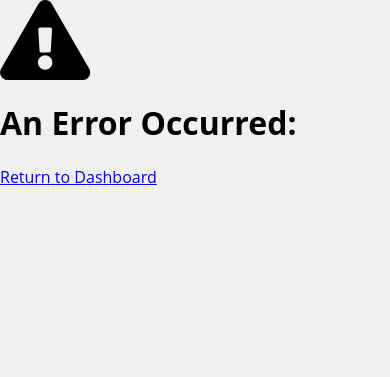
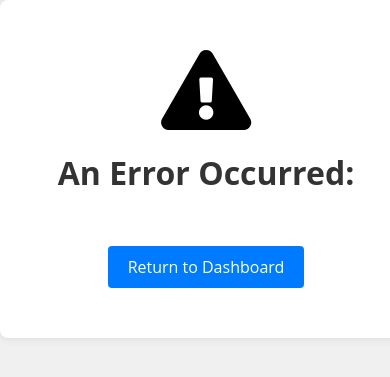
Before and after one commit to DevGauge/PursuitProphet, a Python web app: template app/templates/error.html in a window 390 px wide. Shown: the top 377 px of the page. Run offline with Jinja, Linux system fonts and the light colour scheme; the template is opened without the code that fills it, so the values that code supplies are empty.

Commit message:
added error page, fixed database logging

```diff
--- a/app/static/styles.css
+++ b/app/static/styles.css
@@ -393,6 +393,35 @@ form {
   .subtask-center-panel {
     order: 1; /* Move the message panel below subtasks */
   }
+  /* error page */
+  .error-container {
+    width: 80%;
+    max-width: 800px;
+    margin: 0 auto;
+    text-align: center;
+    padding: 50px;
+    background-color: #fff;
+    border-radius: 8px;
+    box-shadow: 0px 0px 10px rgba(0, 0, 0, 0.1);
+  }
+  .error-container h1 {
+    color: #333;
+  }
+  .error-container p {
+    color: #666;
+  }
+  .error-container a {
+    display: inline-block;
+    margin-top: 30px;
+    padding: 10px 20px;
+    color: #fff;
+    background-color: #007bff;
+    border-radius: 4px;
+    text-decoration: none;
+  }
+  .error-container a:hover {
+    background-color: #0056b3;
+  }
 }
 
 /*# sourceMappingURL=styles.css.map */
--- a/app/static/styles.scss
+++ b/app/static/styles.scss
@@ -418,4 +418,38 @@ form {
     .subtask-center-panel {
         order: 1; /* Move the message panel below subtasks */
     }
+
+    /* error page */
+    .error-container {
+        width: 80%;
+        max-width: 800px;
+        margin: 0 auto;
+        text-align: center;
+        padding: 50px;
+        background-color: #fff;
+        border-radius: 8px;
+        box-shadow: 0px 0px 10px rgba(0, 0, 0, 0.1);
+    }
+
+    .error-container h1 {
+        color: #333;
+    }
+
+    .error-container p {
+        color: #666;
+    }
+
+    .error-container a {
+        display: inline-block;
+        margin-top: 30px;
+        padding: 10px 20px;
+        color: #fff;
+        background-color: #007bff;
+        border-radius: 4px;
+        text-decoration: none;
+    }
+
+    .error-container a:hover {
+        background-color: #0056b3;
+    }
 }
--- a/backend/welcome.py
+++ b/backend/welcome.py
@@ -7,12 +7,9 @@ sys.path.insert(0, '/app')
 from bot import ChatBot
 import app.app
 from app.app import Goal, Task
-from app.pp_logging.db_logger import DBLogger
-from app.pp_logging.event_logger import EventLogger
 from app.app import db
 bot = ChatBot()
 
-app.app.logger = EventLogger(db)
 app = app.app.app
 
 @app.route('/', methods=['GET', 'POST'])
--- a/bot.py
+++ b/bot.py
@@ -75,7 +75,8 @@ import openai
 # Local imports
 sys.path.insert(0, './langchain')
 from langchain_m.langchain_module import TaskGeneratorBot, GoalGeneratorBot, FilenameGeneratorBot
-from app.app import Goal, Task, db
+from app.app import Goal, Task, db, app as flask_app
+from app.app import app_instance
 
 class SingletonMeta(type):
     """Singleton metaclass. If instance already exists, it will be returned. Otherwise, a new instance will be created."""
@@ -215,6 +216,7 @@ class GoalManager:
         for subtask in subtasks:
             db.session.add(subtask)
         db.session.commit()
+        app_instance.logger.log_event('add_subtask', {'subtask': subtask})
         return subtasks
 
     def  ask_if_user_wants_to_work_on_task(self):
```
Also changed, not shown: app/app.py (+9 -4 lines), app/pp_logging/db_logger.py (added, +54 -0 lines), app/pp_logging/event_logger.py (added, +30 -0 lines), langchain_m/langchain_manager.py (+10 -6 lines), langchain_m/langchain_module.py (+9 -6 lines), app/pp_logging/__init__.py (added), 1 other file.
